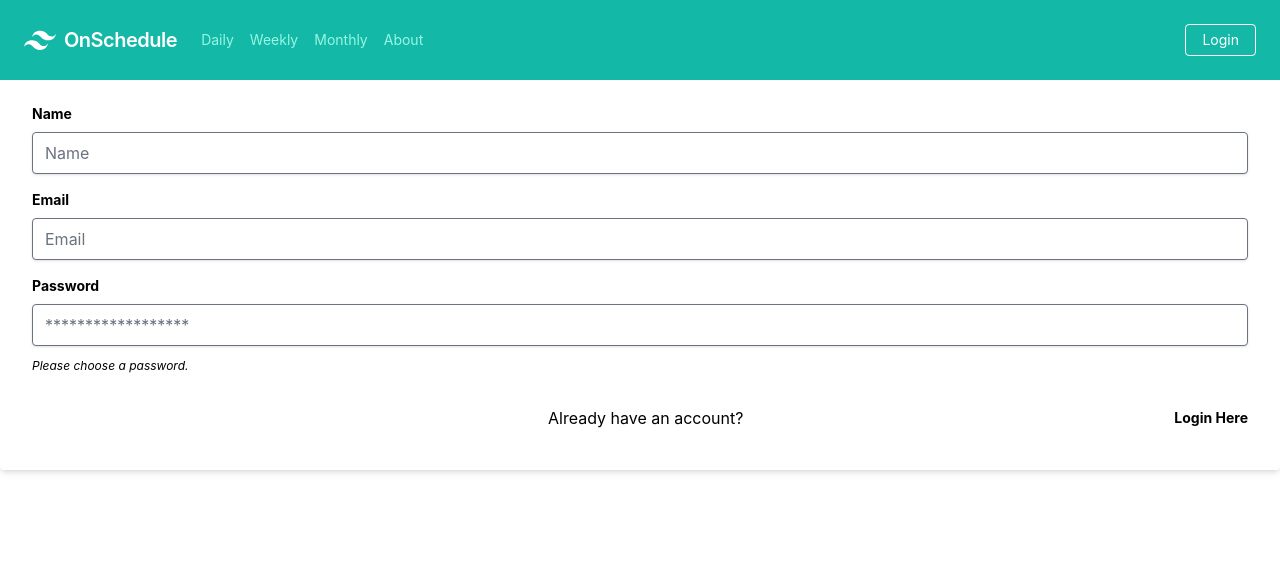
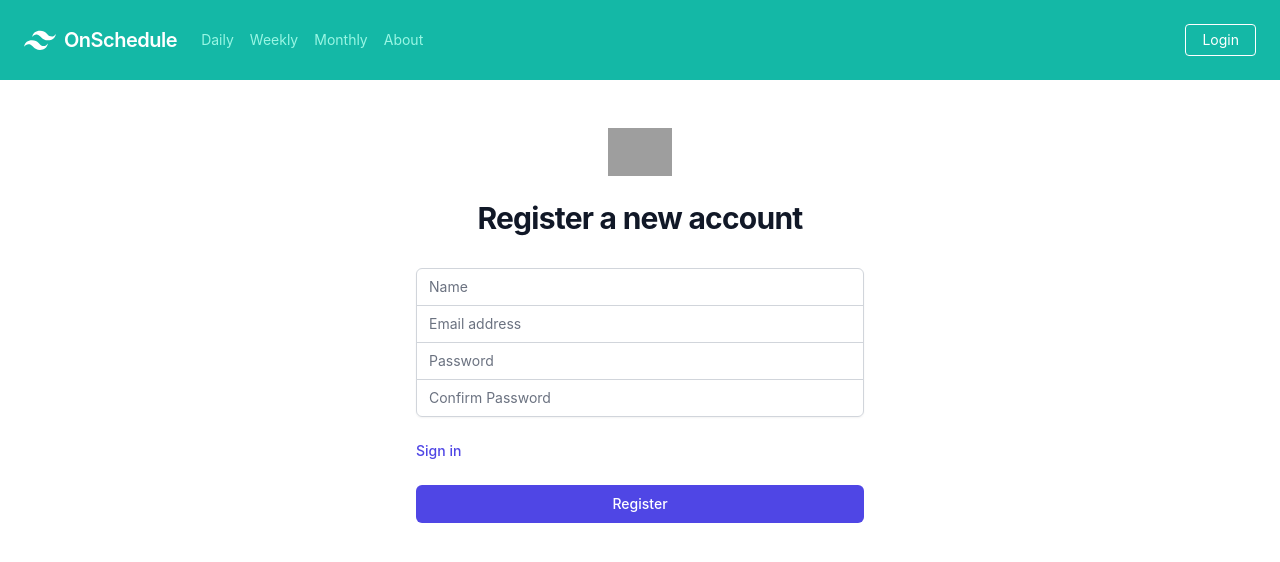
Before and after one commit to veidul/onSchedule, a Next.js app: page /components/register in a window 1280 px wide. Shown: the top 562 px of the page. Built offline with nearby package versions, Linux system fonts and the light colour scheme; grey boxes are pictures that could not be loaded.

Commit message:
got register user working I think

```diff
--- a/next.config.js
+++ b/next.config.js
@@ -1,6 +1,6 @@
 /** @type {import('next').NextConfig} */
 const nextConfig = {
   reactStrictMode: true,
-}
+};
 
-module.exports = nextConfig
+module.exports = nextConfig;
--- a/package.json
+++ b/package.json
@@ -12,10 +12,13 @@
     "@headlessui/react": "^1.6.6",
     "@heroicons/react": "^1.0.6",
     "@tailwindcss/forms": "^0.5.2",
+    "bcryptjs": "^2.4.3",
     "calendar": "^0.1.1",
     "date-fns": "^2.29.1",
     "heroicons": "^1.0.6",
     "jotai": "^1.7.8",
+    "mongodb": "^4.10.0",
+    "mongoose": "^6.6.2",
     "next": "12.1.0",
     "react": "^17.0.2",
     "react-calendar": "^3.7.0",
--- /dev/null
+++ b/pages/api/auth/signup.js
@@ -0,0 +1,45 @@
+import { MongoClient } from "mongodb";
+import { hash } from "bcryptjs";
+async function handler(req, res) {
+  //Only POST mothod is accepted
+  if (req.method === "POST") {
+    //Getting email and password from body
+    const { firstName, email, password } = req.body;
+    //Validate
+    if (!email || !email.includes("@") || !password) {
+      res.status(422).json({ message: "Invalid Data" });
+      return;
+    }
+    //Connect with database
+    const client = await MongoClient.connect(`${process.env.MONGODB_URI}`, {
+      useNewUrlParser: true,
+      useUnifiedTopology: true,
+    });
+    const db = client.db();
+    //Check existing
+    const checkExisting = await db
+      .collection("users")
+      .findOne({ email: email });
+    //Send error response if duplicate user is found
+    if (checkExisting) {
+      res.status(422).json({ message: "User already exists" });
+      client.close();
+      return;
+    }
+    //Hash password
+    const status = await db.collection("users").insertOne({
+      firstName,
+      email,
+      password: await hash(password, 12),
+    });
+    //Send success response
+    res.status(201).json({ message: "User created", ...status });
+    //Close DB connection
+    client.close();
+  } else {
+    //Response for other than POST method
+    res.status(500).json({ message: "Route not valid" });
+  }
+}
+
+export default handler;
--- a/pages/components/addEvent.js
+++ b/pages/components/addEvent.js
@@ -1,10 +1,10 @@
 import React from "react";
-import { Fragment, useState } from "react";
+import { Fragment, useState, useRef } from "react";
 import { Dialog, Transition } from "@headlessui/react";
 import { XIcon } from "@heroicons/react/outline";
 import TimeDropDown from "./timeDropDown";
 
-function TextBox() {
+function TextBox({ setEventDetails }) {
   return (
     <div>
       <label
@@ -15,6 +15,9 @@ function TextBox() {
       </label>
       <div className="mt-1">
         <textarea
+          onChange={(e) => {
+            setEventDetails(e.target.value);
+          }}
           rows={4}
           name="comment"
           id="comment"
@@ -27,6 +30,23 @@ function TextBox() {
 }
 
 export default function HeadlessSlideOver({ open, setOpen, dateTime }) {
+  //plan is to get all this data then send to backend to be stored in db
+  //we will also need the user id to add to the object to save in db
+  const [startTime, setStartTime] = useState("");
+  const [endTime, setEndTime] = useState("");
+  const [eventDetails, setEventDetails] = useState("");
+  function onEventSubmit() {
+    const event = {
+      // get user id here from token?
+      dateTime: dateTime,
+      start: startTime,
+      end: endTime,
+      details: eventDetails,
+    };
+    setOpen(false);
+    // add toast here
+    console.log(event);
+  }
   return (
     <Transition.Root show={open} as={Fragment}>
       <Dialog
@@ -71,13 +91,22 @@ export default function HeadlessSlideOver({ open, setOpen, dateTime }) {
                     </div>
                     <div className="relative mt-6 flex-1 px-4 sm:px-6">
                       {/* Replace with your content */}
-                      <TimeDropDown start={true} />
-                      <TimeDropDown start={false} />
-                      <TextBox />
+                      <TimeDropDown
+                        start={true}
+                        setStartTime={setStartTime}
+                        setEndTime={setEndTime}
+                      />
+                      <TimeDropDown
+                        start={false}
+                        setStartTime={setStartTime}
+                        setEndTime={setEndTime}
+                      />
+                      <TextBox setEventDetails={setEventDetails} />
                       {/* /End replace */}
                     </div>
                     <button
                       type="button"
+                      onClick={onEventSubmit}
                       className="ml-6 rounded-md border border-transparent bg-indigo-600 py-2 px-4 text-sm font-medium text-white shadow-sm hover:bg-indigo-700 focus:outline-none focus:ring-2 focus:ring-indigo-500 focus:ring-offset-2"
                     >
                       Submit
--- a/pages/components/login.js
+++ b/pages/components/login.js
@@ -1,52 +1,98 @@
-import React from "react";
-const Login = () => {
+export default function Login() {
+  const onFormSubmit = (e) => {
+    e.preventDefault();
+    const emailRef = useRef();
+    const passwordRef = useRef();
+    if (!emailRef || !emailRef.includes("@") || !passwordRef) {
+      alert("Invalid details");
+      return;
+    }
+    const res =
+      ("/api/auth/signup",
+      {
+        method: "POST",
+        headers: {
+          "Content-Type": "application/json",
+        },
+        body: JSON.stringify({
+          email: emailRef,
+          password: passwordRef,
+        }),
+      });
+    //Await for data for any desirable next steps
+    const data = res.json();
+    console.log(data);
+  };
   return (
-    <div className="bg-white shadow-md rounded px-8 pt-6 pb-8 mb-4 flex flex-col">
-      <div className="mb-4">
-        <label
-          className="block text-grey-darker text-sm font-bold mb-2"
-          for="username"
-        >
-          Email
+    <>
+      <div className="flex min-h-full items-center justify-center py-12 px-4 sm:px-6 lg:px-8">
+        <div className="w-full max-w-md space-y-8">
+          <div>
+            <img
+              className="mx-auto h-12 w-auto"
+              src="https://tailwindui.com/img/logos/mark.svg?color=indigo&shade=600"
+              alt="Your Company"
+            />
+            <h2 className="mt-6 text-center text-3xl font-bold tracking-tight text-gray-900">
+              Sign in to your account
+            </h2>
+          </div>
+          <form className="mt-8 space-y-6" action="#" method="POST">
+            <input type="hidden" name="remember" defaultValue="true" />
+            <div className="-space-y-px rounded-md shadow-sm">
+              <div>
+                <label htmlFor="email-address" className="sr-only">
+                  Email address
                 </label>
                 <input
-          className="shadow appearance-none border rounded w-full py-2 px-3 text-grey-darker"
-          id="email"
-          type="text"
-          placeholder="Email"
+                  id="email-address"
+                  name="email"
+                  type="email"
+                  autoComplete="email"
+                  required
+                  className="relative block w-full appearance-none rounded-none rounded-t-md border border-gray-300 px-3 py-2 text-gray-900 placeholder-gray-500 focus:z-10 focus:border-indigo-500 focus:outline-none focus:ring-indigo-500 sm:text-sm"
+                  placeholder="Email address"
                 />
               </div>
-      <div className="mb-6">
-        <label
-          className="block text-grey-darker text-sm font-bold mb-2"
-          for="password"
-        >
+              <div>
+                <label htmlFor="password" className="sr-only">
                   Password
                 </label>
                 <input
-          className="shadow appearance-none border border-red rounded w-full py-2 px-3 text-grey-darker mb-3"
                   id="password"
+                  name="password"
                   type="password"
-          placeholder="******************"
+                  autoComplete="current-password"
+                  required
+                  className="relative block w-full appearance-none rounded-none rounded-b-md border border-gray-300 px-3 py-2 text-gray-900 placeholder-gray-500 focus:z-10 focus:border-indigo-500 focus:outline-none focus:ring-indigo-500 sm:text-sm"
+                  placeholder="Password"
                 />
-        <p className="text-red text-xs italic">Please enter your password.</p>
               </div>
+            </div>
+
             <div className="flex items-center justify-between">
-        <button
-          className="bg-blue hover:bg-blue-dark text-white font-bold py-2 px-4 rounded"
-          type="button"
+              <div className="text-sm">
+                <a
+                  href="/components/register"
+                  className="font-medium text-indigo-600 hover:text-indigo-500"
                 >
-          Sign In
-        </button>
-        <p>Don't have an account?</p>
-        <a
-          className="inline-block align-baseline font-bold text-sm text-blue hover:text-blue-darker"
-          href="/components/register"
-        >
-          Register Here
+                  Register
                 </a>
               </div>
             </div>
+
+            <div>
+              <button
+                type="submit"
+                className="group relative flex w-full justify-center rounded-md border border-transparent bg-indigo-600 py-2 px-4 text-sm font-medium text-white hover:bg-indigo-700 focus:outline-none focus:ring-2 focus:ring-indigo-500 focus:ring-offset-2"
+              >
+                <span className="absolute inset-y-0 left-0 flex items-center pl-3"></span>
+                Sign in
+              </button>
+            </div>
+          </form>
+        </div>
+      </div>
+    </>
   );
-};
-export default Login;
+}
--- a/pages/components/register.js
+++ b/pages/components/register.js
@@ -1,66 +1,148 @@
-import React from "react";
-const Register = () => {
+import { useRef } from "react";
+export default function Register() {
+  const nameRef = useRef();
+  const emailRef = useRef();
+  const passwordRef = useRef();
+  const passwordConfirmRef = useRef();
+  async function onFormSubmit(e) {
+    e.preventDefault();
+    const email = emailRef.current.value;
+    const password = passwordRef.current.value;
+    const passwordConfirm = passwordConfirmRef.current.value;
+    const firstName = nameRef.current.value;
+    console.log(email, password, passwordConfirm, firstName);
+    if (
+      !email ||
+      !email.includes("@") ||
+      !password ||
+      !passwordConfirm ||
+      !firstName
+    ) {
+      alert("Invalid details");
+      return;
+    }
+    if (password !== passwordConfirm) {
+      alert("Passwords do not match");
+      return;
+    }
+    const res = await fetch("/api/auth/signup", {
+      method: "POST",
+      headers: {
+        "Content-Type": "application/json",
+      },
+      body: JSON.stringify({
+        firstName: firstName,
+        email: email,
+        password: password,
+      }),
+    });
+    //Await for data for any desirable next steps
+    const data = await res.json();
+    console.log(data);
+  }
   return (
-    <div className="bg-white shadow-md rounded px-8 pt-6 pb-8 mb-4 flex flex-col">
-      <div className="mb-4">
-        <label
-          className="block text-grey-darker text-sm font-bold mb-2"
-          for="name"
-        >
+    <>
+      <div className="flex min-h-full items-center justify-center py-12 px-4 sm:px-6 lg:px-8">
+        <div className="w-full max-w-md space-y-8">
+          <div>
+            <img
+              className="mx-auto h-12 w-auto"
+              src="https://tailwindui.com/img/logos/mark.svg?color=indigo&shade=600"
+              alt="Your Company"
+            />
+            <h2 className="mt-6 text-center text-3xl font-bold tracking-tight text-gray-900">
+              Register a new account
+            </h2>
+          </div>
+          <form className="mt-8 space-y-6" action="#" method="POST">
+            <input type="hidden" name="remember" defaultValue="true" />
+            <div className="-space-y-px rounded-md shadow-sm">
+              <div>
+                <label htmlFor="name" className="sr-only">
                   Name
                 </label>
                 <input
-          className="shadow appearance-none border rounded w-full py-2 px-3 text-grey-darker"
+                  ref={nameRef}
                   id="name"
-          type="text"
+                  name="name"
+                  type="name"
+                  autoComplete="name"
+                  required
+                  className="relative block w-full appearance-none rounded-none rounded-t-md border border-gray-300 px-3 py-2 text-gray-900 placeholder-gray-500 focus:z-10 focus:border-indigo-500 focus:outline-none focus:ring-indigo-500 sm:text-sm"
                   placeholder="Name"
                 />
               </div>
-      <div className="mb-4">
-        <label
-          className="block text-grey-darker text-sm font-bold mb-2"
-          for="Email"
-        >
-          Email
+              <div>
+                <label htmlFor="email-address" className="sr-only">
+                  Email address
                 </label>
                 <input
-          className="shadow appearance-none border rounded w-full py-2 px-3 text-grey-darker"
-          id="email"
-          type="text"
-          placeholder="Email"
+                  ref={emailRef}
+                  id="email-address"
+                  name="email"
+                  type="email"
+                  autoComplete="email"
+                  required
+                  className="relative block w-full appearance-none rounded-none border border-gray-300 px-3 py-2 text-gray-900 placeholder-gray-500 focus:z-10 focus:border-indigo-500 focus:outline-none focus:ring-indigo-500 sm:text-sm"
+                  placeholder="Email address"
                 />
               </div>
-      <div className="mb-6">
-        <label
-          className="block text-grey-darker text-sm font-bold mb-2"
-          for="password"
-        >
+              <div>
+                <label htmlFor="password" className="sr-only">
                   Password
                 </label>
                 <input
-          className="shadow appearance-none border border-red rounded w-full py-2 px-3 text-grey-darker mb-3"
+                  ref={passwordRef}
                   id="password"
+                  name="password"
                   type="password"
-          placeholder="******************"
+                  autoComplete="current-password"
+                  required
+                  className="relative block w-full appearance-none rounded-none border border-gray-300 px-3 py-2 text-gray-900 placeholder-gray-500 focus:z-10 focus:border-indigo-500 focus:outline-none focus:ring-indigo-500 sm:text-sm"
+                  placeholder="Password"
                 />
-        <p className="text-red text-xs italic">Please choose a password.</p>
               </div>
+              <div>
+                <label htmlFor="passwordConfirm" className="sr-only">
+                  Confirm Password
+                </label>
+                <input
+                  ref={passwordConfirmRef}
+                  id="passwordConfirm"
+                  name="passwordConfirm"
+                  type="password"
+                  autoComplete="current-password"
+                  required
+                  className="relative block w-full appearance-none rounded-none rounded-b-md border border-gray-300 px-3 py-2 text-gray-900 placeholder-gray-500 focus:z-10 focus:border-indigo-500 focus:outline-none focus:ring-indigo-500 sm:text-sm"
+                  placeholder="Confirm Password"
+                />
+              </div>
+            </div>
+
             <div className="flex items-center justify-between">
-        <button
-          className="bg-blue hover:bg-blue-dark text-white font-bold py-2 px-4 rounded"
-          type="button"
+              <div className="text-sm">
+                <a
+                  href="/components/signin"
+                  className="font-medium text-indigo-600 hover:text-indigo-500"
                 >
-          Sign In
-        </button>
-        <p>Already have an account?</p>
-        <a
-          className="inline-block align-baseline font-bold text-sm text-blue hover:text-blue-darker"
-          href="/components/login"
-        >
-          Login Here
+                  Sign in
                 </a>
               </div>
             </div>
+
+            <div>
+              <button
+                type="submit"
+                onClick={onFormSubmit}
+                className="group relative flex w-full justify-center rounded-md border border-transparent bg-indigo-600 py-2 px-4 text-sm font-medium text-white hover:bg-indigo-700 focus:outline-none focus:ring-2 focus:ring-indigo-500 focus:ring-offset-2"
+              >
+                <span className="absolute inset-y-0 left-0 flex items-center pl-3"></span>
+                Register
+              </button>
+            </div>
+          </form>
+        </div>
+      </div>
+    </>
   );
-};
-export default Register;
+}
--- a/pages/components/timeDropDown.js
+++ b/pages/components/timeDropDown.js
@@ -1,4 +1,4 @@
-import { Fragment, useState } from "react";
+import { Fragment, useEffect, useState } from "react";
 import { Listbox, Transition } from "@headlessui/react";
 import { CheckIcon, ChevronDoubleDownIcon } from "@heroicons/react/solid";
 
@@ -33,8 +33,15 @@ function classNames(...classes) {
   return classes.filter(Boolean).join(" ");
 }
 
-export default function timeDropDown({ start }) {
+export default function timeDropDown({ start, setStartTime, setEndTime }) {
   const [selected, setSelected] = useState(times[12]);
+  useEffect(() => {
+    if (start) {
+      setStartTime(selected);
+    } else {
+      setEndTime(selected);
+    }
+  }, [selected]);
 
   return (
     <Listbox value={selected} onChange={setSelected}>
--- a/pages/index.js
+++ b/pages/index.js
@@ -1,8 +1,4 @@
 import styles from "../styles/Home.module.css";
-import Navbar from "./components/navbar";
-import Link from "next/link";
-import Register from "./components/register";
-import Login from "./components/login";
 export default function Home() {
   return <div className={styles.container}></div>;
 }
```
Also changed, not shown: lib/mongodb.js (+18 -15 lines), 2 other files (tests, documents, lock files or other folders). Lines whose indentation alone changed are shown as unchanged.
